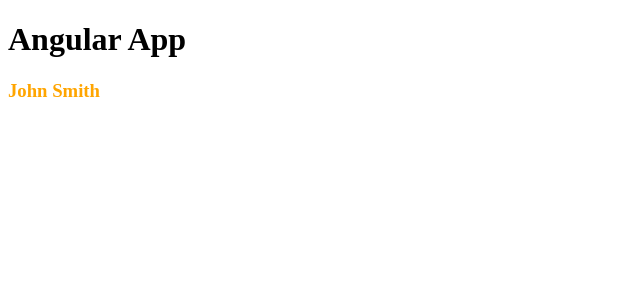
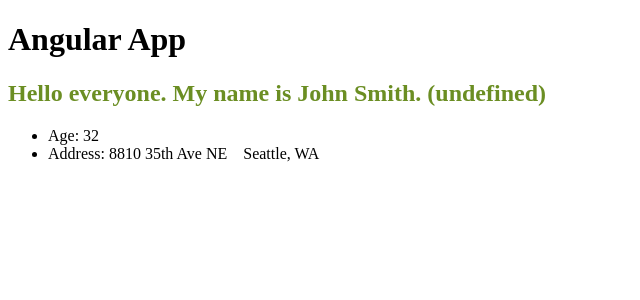
Before and after one commit to Hogusong/FirstAngularApp, an Angular app: page / in a window 1280 px wide. Shown: the top 300 px of the page, without its empty margins (0-640 px from the left). Built offline with nearby package versions, Linux system fonts and the light colour scheme.

Commit message:
talk about variable's type

```diff
--- a/src/app/components/user/user.html
+++ b/src/app/components/user/user.html
@@ -1 +1,5 @@
-<h2>John Doe</h2>
+<h2>{{sayName()}}</h2>
+<ul>
+  <li>Age: {{age}}</li>
+  <li>Address: {{address.street}} &nbsp;&nbsp; {{address.city}}, {{address.state}}</li>
+</ul>
--- a/src/app/components/user/user.ts
+++ b/src/app/components/user/user.ts
@@ -2,12 +2,51 @@ import { Component } from '@angular/core';
 
 @Component({
   selector: 'app-user',
-  // templateUrl: './user.html',
-  // styleUrls: ['./user.css'],
-  template: '<h3>John Smith</h3>',
-  styles: [`h3 { color: orange }`],
+  templateUrl: './user.html',
+  styleUrls: ['./user.css'],
+  // template: '<h3>John Smith</h3>',
+  // styles: [`h3 { color: orange }`],
 })
 
 export class UserComponent {
+  // Properties
+  firstName: string;
+  lastName: string;
+  age:number;
+  address: object;
+  numArray: number[];
+  strArray: string[];
+  mixArray: any[];
+  myTuple: [string, number, boolean];
+  un: undefined;
+
+  // Methods
+  constructor() {
+    this.firstName = 'John';
+    this.lastName = 'Smith';
+    this.age = 30;
+    this.address = {
+      street: "8810 35th Ave NE",
+      city: "Seattle",
+      state: "WA",
+      country: "USA",
+      zipcode: '98940'
+    };
+    this.myTuple = ['hi', 112, true]
+
+    this.increaseAge()
+  }
+
+  ngOnInit() {
+    this.increaseAge()
+  }
+
+  sayName() {
+    return `Hello everyone. My name is ${this.firstName} ${this.lastName}. (${this.un})`;
+  }
+
+  increaseAge() {
+    this.age += 1;
+  }
 
 }
```
